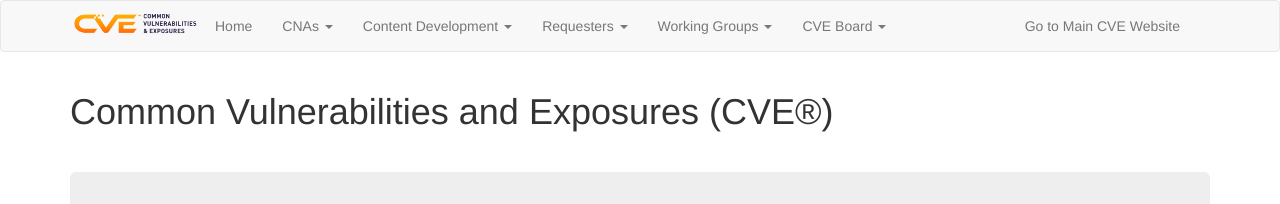
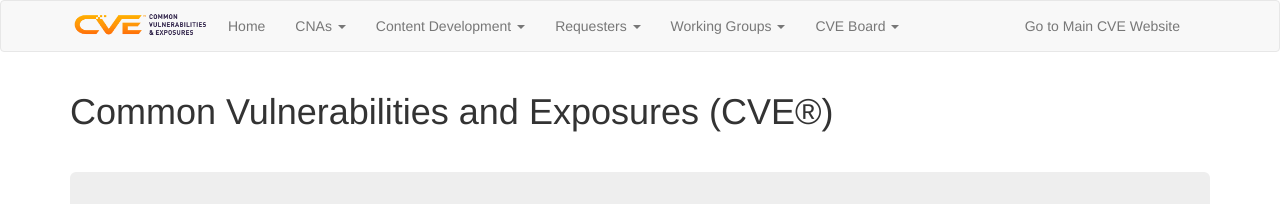
Before and after one commit to CVEProject/cveproject.github.io, a Jekyll site: the page built from index.md, in a window 1280 px wide. Shown: the top 204 px of the page. Built offline with Jekyll 4.4.1, drawn with Linux system fonts in a browser that asks for light colours; nearby versions of some CDN libraries.

Commit message:
Update header.html

```diff
--- a/_includes/header.html
+++ b/_includes/header.html
@@ -11,7 +11,7 @@
             <span class="icon-bar"></span>
             <span class="icon-bar"></span>
           </button>
-            <a href="https://cveproject.github.io" class="pull-left"><img src="/img/cve_logo_banner.png" style="max-height: 105px; max-width: 130px; margin-top: 6px; margin-bottom: 3px;"></a>
+            <a href="https://cveproject.github.io" class="pull-left"><img src="/img/cve_logo_banner.png" style="max-height: 115px; max-width: 140px; margin-top: 6px; margin-bottom: 3px; margin-right: 3px; "></a>
     </div>
 
     <div class="collapse navbar-collapse">
```
